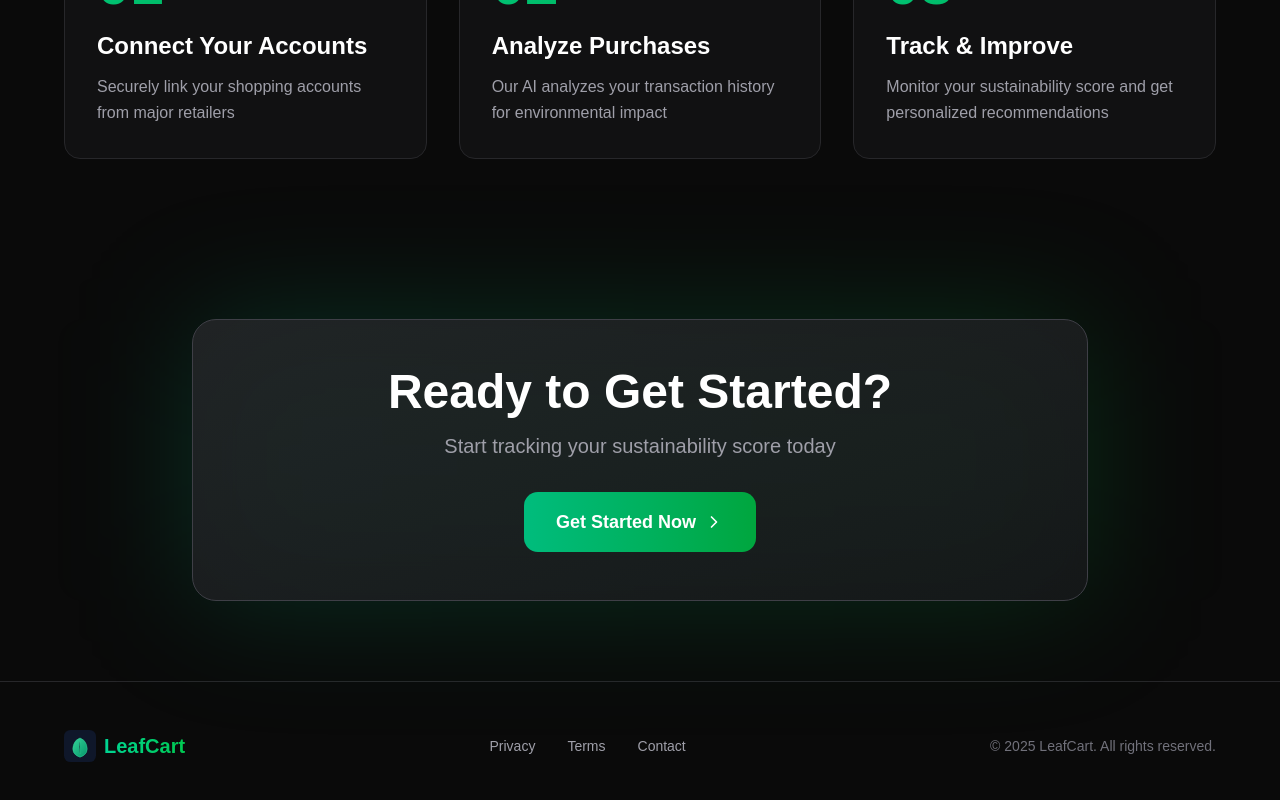
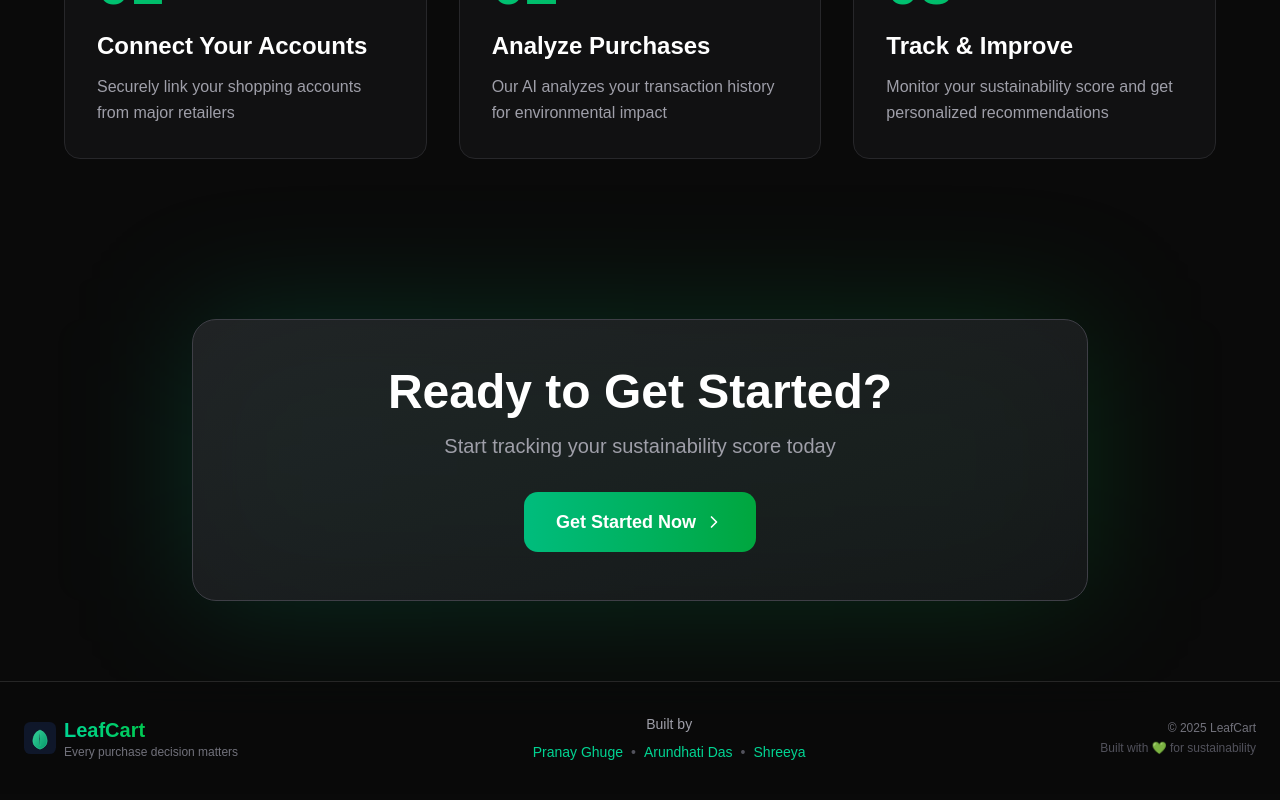
Before and after one commit to Pranay0205/Leafcart, a Next.js app in the folder frontend/: page / in a window 1280 px wide. Shown: the part 1849-2649 px from the top of the page. Built offline with nearby package versions, Linux system fonts and the light colour scheme; a web font is replaced by a local one.

Commit message:
feat: add Footer component and integrate it into Rewards and Landing pages

```diff
--- a/frontend/app/rewards/page.tsx
+++ b/frontend/app/rewards/page.tsx
@@ -5,6 +5,7 @@ import Link from "next/link";
 import { Leaf, Gift, Trophy, Star, Award, ChevronLeft, Copy, Check, Calendar, Tag } from "lucide-react";
 import { merchants } from "@/lib/merchantData";
 import { getPreprocessedScore } from "@/lib/preprocessedScores";
+import Footer from "@/components/footer";
 
 export default function RewardsPage() {
   const [copiedCode, setCopiedCode] = useState<string | null>(null);
@@ -395,6 +396,7 @@ export default function RewardsPage() {
           </div>
         )}
       </main>
+      <Footer />
     </div>
   );
 }
--- /dev/null
+++ b/frontend/components/footer.tsx
@@ -0,0 +1,42 @@
+import React from "react";
+import Link from "next/link";
+import { Leaf, Github, Linkedin, Mail } from "lucide-react";
+
+export default function Footer() {
+  return (
+    <footer className="border-t border-border bg-card/30 backdrop-blur-xl mt-auto">
+      <div className="container mx-auto px-6 py-8">
+        <div className="flex flex-col md:flex-row items-center justify-between gap-6">
+          {/* Logo and Tagline */}
+          <div className="flex items-center gap-2">
+            <img src="/favicon.svg" alt="LeafCart Logo" className="w-8 h-8" />
+            <div>
+              <span className="text-xl font-bold bg-gradient-to-r from-emerald-400 to-green-500 bg-clip-text text-transparent">
+                LeafCart
+              </span>
+              <p className="text-xs text-zinc-500">Every purchase decision matters</p>
+            </div>
+          </div>
+
+          {/* Team */}
+          <div className="text-center">
+            <p className="text-sm text-zinc-400 mb-2">Built by</p>
+            <div className="flex flex-wrap items-center justify-center gap-2 text-sm">
+              <span className="text-emerald-400 font-medium">Pranay Ghuge</span>
+              <span className="text-zinc-600">•</span>
+              <span className="text-emerald-400 font-medium">Arundhati Das</span>
+              <span className="text-zinc-600">•</span>
+              <span className="text-emerald-400 font-medium">Shreeya</span>
+            </div>
+          </div>
+
+          {/* Copyright */}
+          <div className="text-center md:text-right">
+            <p className="text-xs text-zinc-500">© {new Date().getFullYear()} LeafCart</p>
+            <p className="text-xs text-zinc-600 mt-1">Built with 💚 for sustainability</p>
+          </div>
+        </div>
+      </div>
+    </footer>
+  );
+}
--- a/frontend/components/landing-page.tsx
+++ b/frontend/components/landing-page.tsx
@@ -3,6 +3,7 @@
 import React from "react";
 import { Leaf, ShoppingCart, TrendingUp, Award, Shield, Zap, ChevronRight, Sparkles, Globe, Heart } from "lucide-react";
 import Link from "next/link";
+import Footer from "./footer";
 
 export default function LandingPage() {
   return (
@@ -218,32 +219,7 @@ export default function LandingPage() {
       </section>
 
       {/* Footer */}
-      <footer className="py-12 px-6 border-t border-zinc-800">
-        <div className="container mx-auto max-w-6xl">
-          <div className="flex flex-col md:flex-row items-center justify-between gap-6">
-            <div className="flex items-center gap-2">
-              <img src="/favicon.svg" alt="LeafCart Logo" className="w-8 h-8" />
-              <span className="text-xl font-bold bg-gradient-to-r from-emerald-400 to-green-500 bg-clip-text text-transparent">
-                LeafCart
-              </span>
-            </div>
-
-            <div className="flex items-center gap-8 text-sm text-zinc-400">
-              <a href="#" className="hover:text-white transition-colors">
-                Privacy
-              </a>
-              <a href="#" className="hover:text-white transition-colors">
-                Terms
-              </a>
-              <a href="#" className="hover:text-white transition-colors">
-                Contact
-              </a>
-            </div>
-
-            <div className="text-sm text-zinc-500">© 2025 LeafCart. All rights reserved.</div>
-          </div>
-        </div>
-      </footer>
+      <Footer />
     </div>
   );
 }
--- a/frontend/components/merchant-dashboard.tsx
+++ b/frontend/components/merchant-dashboard.tsx
@@ -34,6 +34,7 @@ import { getPreprocessedScore, type PreprocessedProductScore } from "@/lib/prepr
 import ProductDetailModal from "./product-detail-modal";
 import ShareScoreModal from "./share-score-modal";
 import AnimatedNumber from "./animated-number";
+import Footer from "./footer";
 import type { ProductSustainabilityScore, ScoredTransaction } from "@/lib/geminiAI";
 
 // Icon mapping for merchants
@@ -557,6 +558,9 @@ export default function ModernDashboard() {
 
       {/* AI Search Bar */}
       <AISearchBar ref={aiSearchBarRef} userScore={calculateOverallScore} />
+
+      {/* Footer */}
+      <Footer />
     </div>
   );
 }
```
